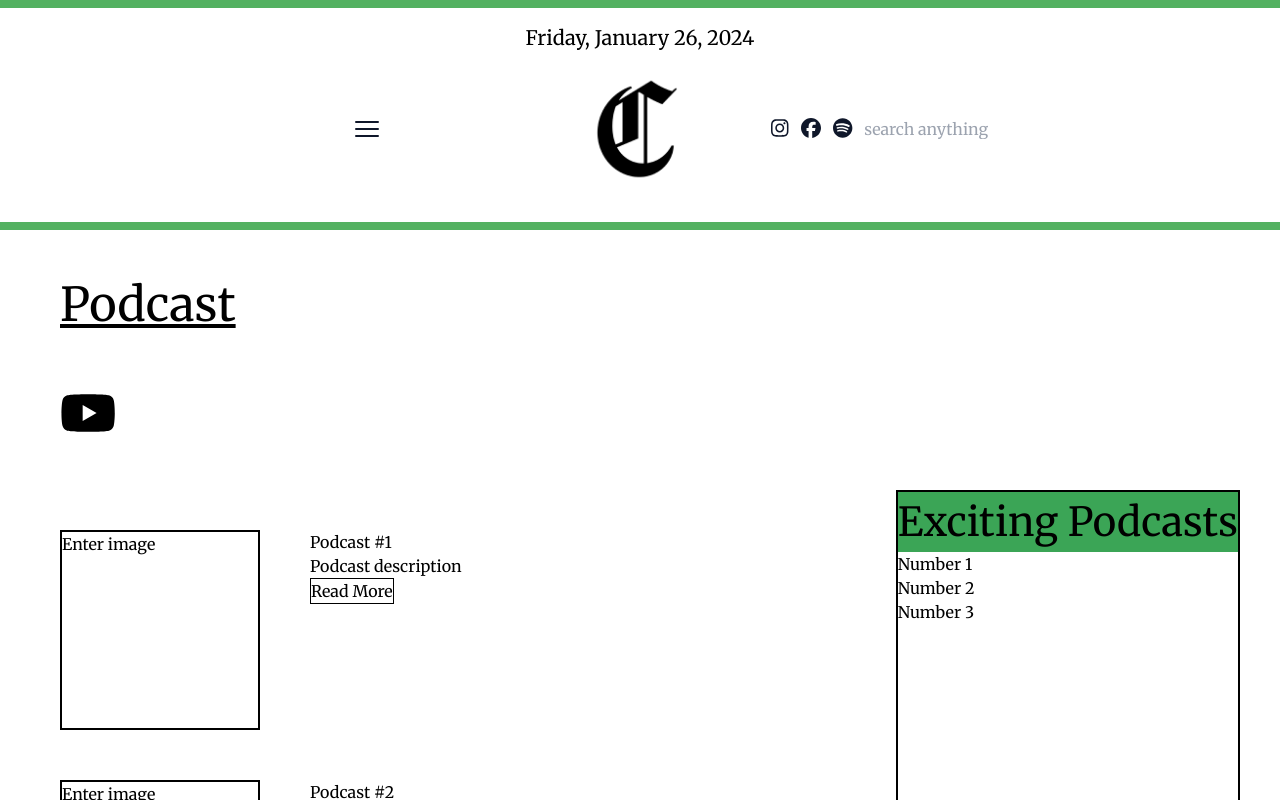
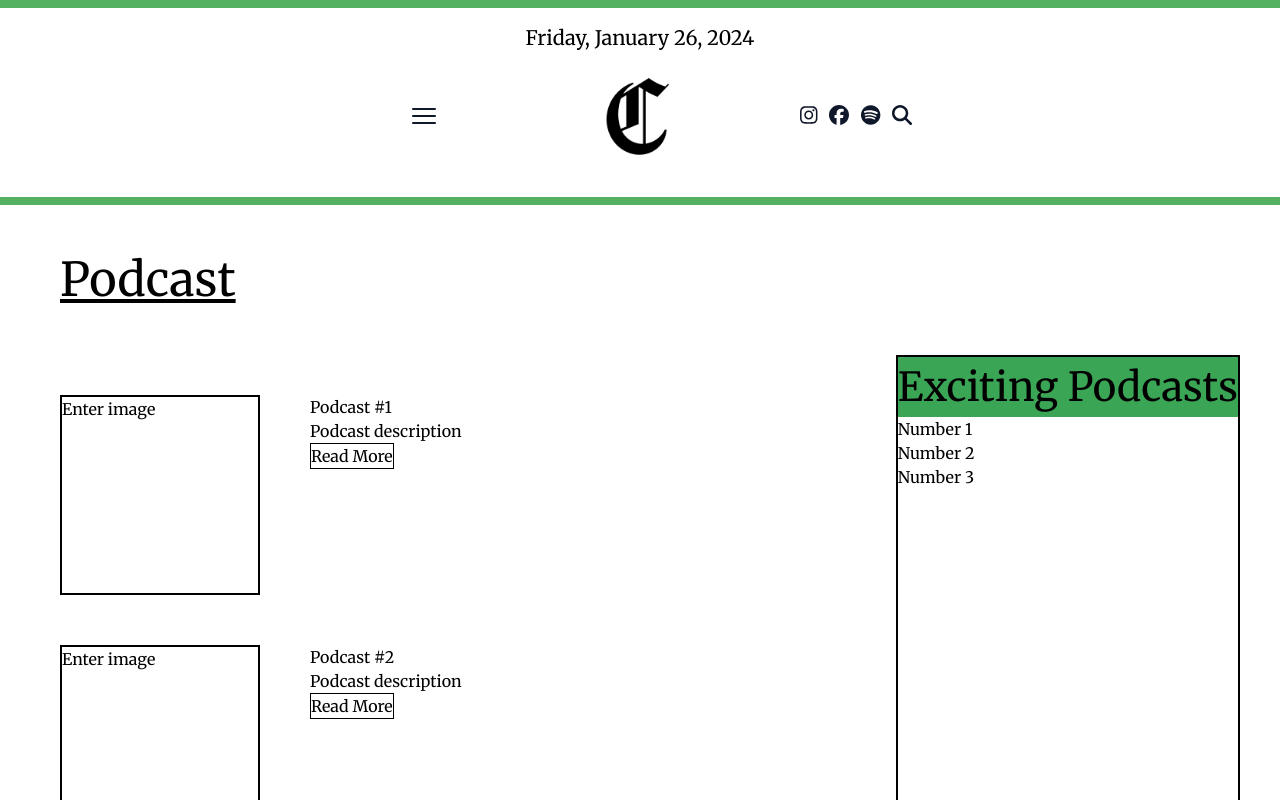
Before and after one commit to drPod/Community-Corner-Web, a React (Vite) app: page /podcast in a window 1280 px wide. Built offline with nearby package versions, Linux system fonts and the light colour scheme.

Commit message:
Revert "minor changes to pages, added search bar, removed empty pages fron navbar"
This reverts commit a933be4550122174ced59a197c0135fe5263d6e6.

```diff
--- a/src/components/home/Footer.jsx
+++ b/src/components/home/Footer.jsx
@@ -5,7 +5,10 @@ function Footer() {
   const links = [
     "About",
     "News",
+    "Culture",
+    "Opinion",
     "Podcast",
+    "Conference",
     "Masthead",
   ];
   return (
--- a/src/components/home/Navbar.jsx
+++ b/src/components/home/Navbar.jsx
@@ -21,14 +21,14 @@ function Navbar() {
   const links = [
     "about",
     "news",
+    "culture",
+    "opinion",
     "podcast",
+    "conference",
     "masthead",
   ];
   function handleClick() {
     setShowMenu((e) => !e);
-  }
-  function onFormSubmit() {
-    // window.location.href="/searcher"
   }
 
   return (
@@ -105,7 +105,6 @@ function Navbar() {
           className="w-[15%] cursor-pointer"
           onClick={() => navigate("/")}
         />
-
         <div className="w-[33%] flex gap-x-3 text-slate-900 justify-center items-center">
           <a
             target="_blank"
@@ -121,14 +120,10 @@ function Navbar() {
           <a href="#" title="Spotify">
             <FontAwesomeIcon fontSize={20} icon={faSpotify} />
           </a>
-          <div class="container" >
-            <form onSubmit={onFormSubmit}>
-              <input type="text" placeholder="search anything" name="q" href="https://www.instagram.com/community_chronicle/"/>
-              {/* <button type="submit"><FontAwesomeIcon fontSize={20} icon={faSearch} /></button> */}
-            </form>
+          <a href="#" title="Search">
+            <FontAwesomeIcon fontSize={20} icon={faSearch} />
+          </a>
         </div>
-        </div>
-
       </nav>
     </header>
   );
--- a/src/pages/About.jsx
+++ b/src/pages/About.jsx
@@ -1,5 +1,3 @@
-import logo from "../assets/logo.png";
-
 export default function About() {
   return (
     <div>
@@ -11,7 +9,7 @@ export default function About() {
             <h3 className="sub-heading">What is Community Corner?</h3>
             <p>Enter stuff about who we are, our purpose, etc</p>
           </div>
-          <img src={logo} alt="Image" width="200"  />
+          <img src="../assets/Logo.png" alt="Image" />
         </div>
 
         <div className="about-section">
@@ -19,7 +17,7 @@ export default function About() {
             <h3 className="sub-heading">Who Are We?</h3>
             <p>Enter stuff about who we are, our purpose, etc</p>
           </div>
-          <img src={logo} alt="Image" width="200" />
+          <img src="../assets/Logo.png" alt="Image" />
         </div>
 
         <div className="about-section">
@@ -27,16 +25,15 @@ export default function About() {
             <h3 className="sub-heading">What Do We Publish?</h3>
             <p>Enter stuff about who we are, our purpose, etc</p>
           </div>
-          <img src={logo} alt="Image" width="200"  />
+          <img src="../assets/Logo.png" alt="Image" />
         </div>
 
         <div className="about-section">
           <div>
             <h3 className="sub-heading">History of Community Corner</h3>
             <p>Enter stuff about who we are, our purpose, etc</p>
-            <br/>
           </div>
-          <img src={logo} alt="Image" width="200" />
+          <img src="../assets/Logo.png" alt="Image" />
         </div>
       </div>
     </div>
--- a/src/pages/Podcast.jsx
+++ b/src/pages/Podcast.jsx
@@ -1,28 +1,10 @@
 import * as React from "react";
-import { FontAwesomeIcon } from "@fortawesome/react-fontawesome";
-import {
-  faInstagram,
-  faFacebook,
-  faSpotify,
-  faYoutube,
-} from "@fortawesome/free-brands-svg-icons";
-import { faSearch } from "@fortawesome/free-solid-svg-icons";
 
 export default function Podcast() {
   return (
     <div>
       <div>
-        <h1 class="news-heading" href="https://youtube.com" >Podcast</h1>
-        <h1 class="news-heading">
-            <a
-              target="_blank"
-              href="https://youtube.com"
-              title="Youtube"
-              rel="noreferrer"
-            >
-              <FontAwesomeIcon fontSize={50} icon={faYoutube} />
-            </a>
-        </h1>
+        <h1 class="news-heading">Podcast</h1>
         <div class="news-column">
           <div>
             <div class="news-section">
--- a/src/pages/Searcher.jsx
+++ /dev/null
@@ -1,19 +0,0 @@
-import * as React from "react";
-import { FontAwesomeIcon } from "@fortawesome/react-fontawesome";
-import {
-  faInstagram,
-  faFacebook,
-  faSpotify,
-  faYoutube,
-} from "@fortawesome/free-brands-svg-icons";
-import { faSearch } from "@fortawesome/free-solid-svg-icons";
-
-export default function Searcher() {
-  return (
-    <div>
-      <div>
-        <h1 class="news-heading"  >Search</h1>
-      </div>
-    </div>
-  );
-}
```
